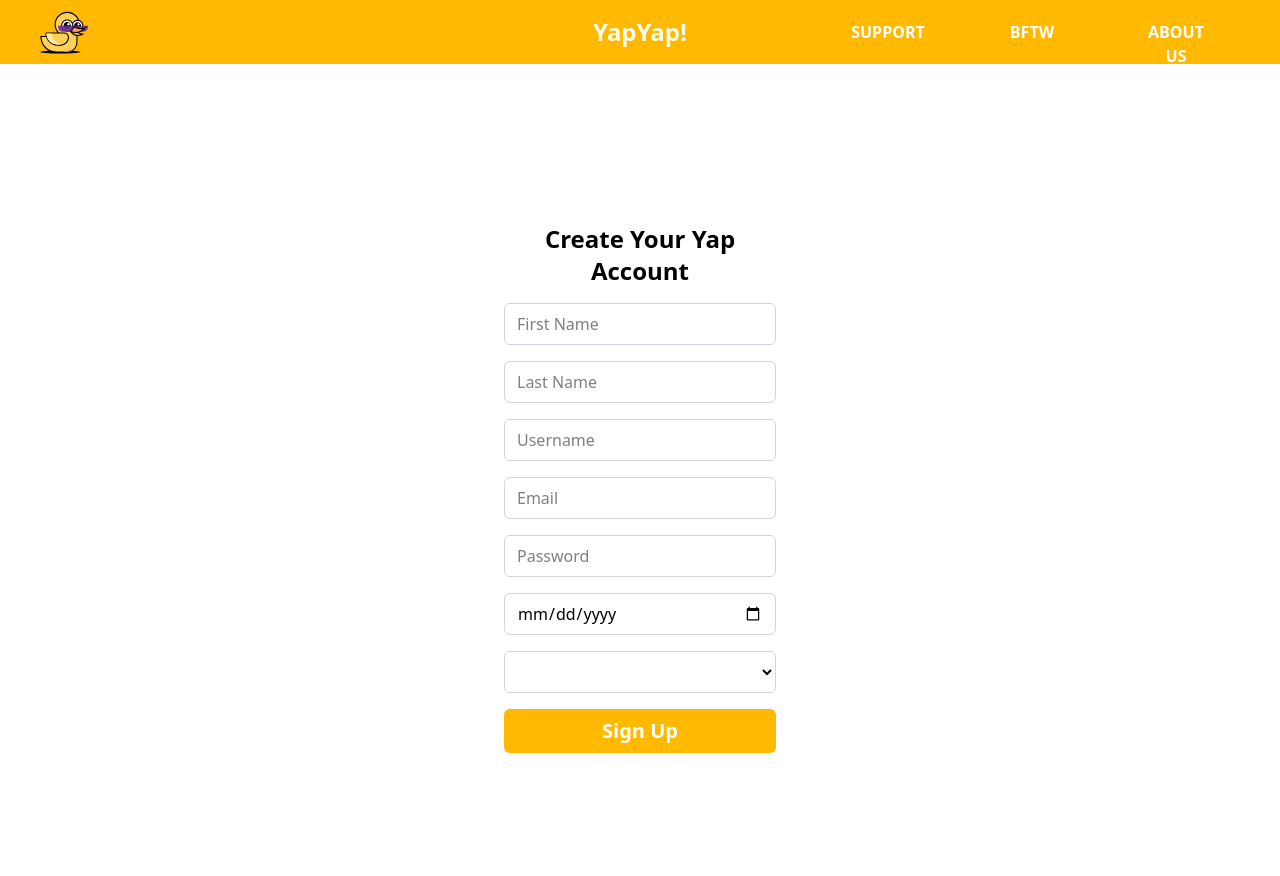
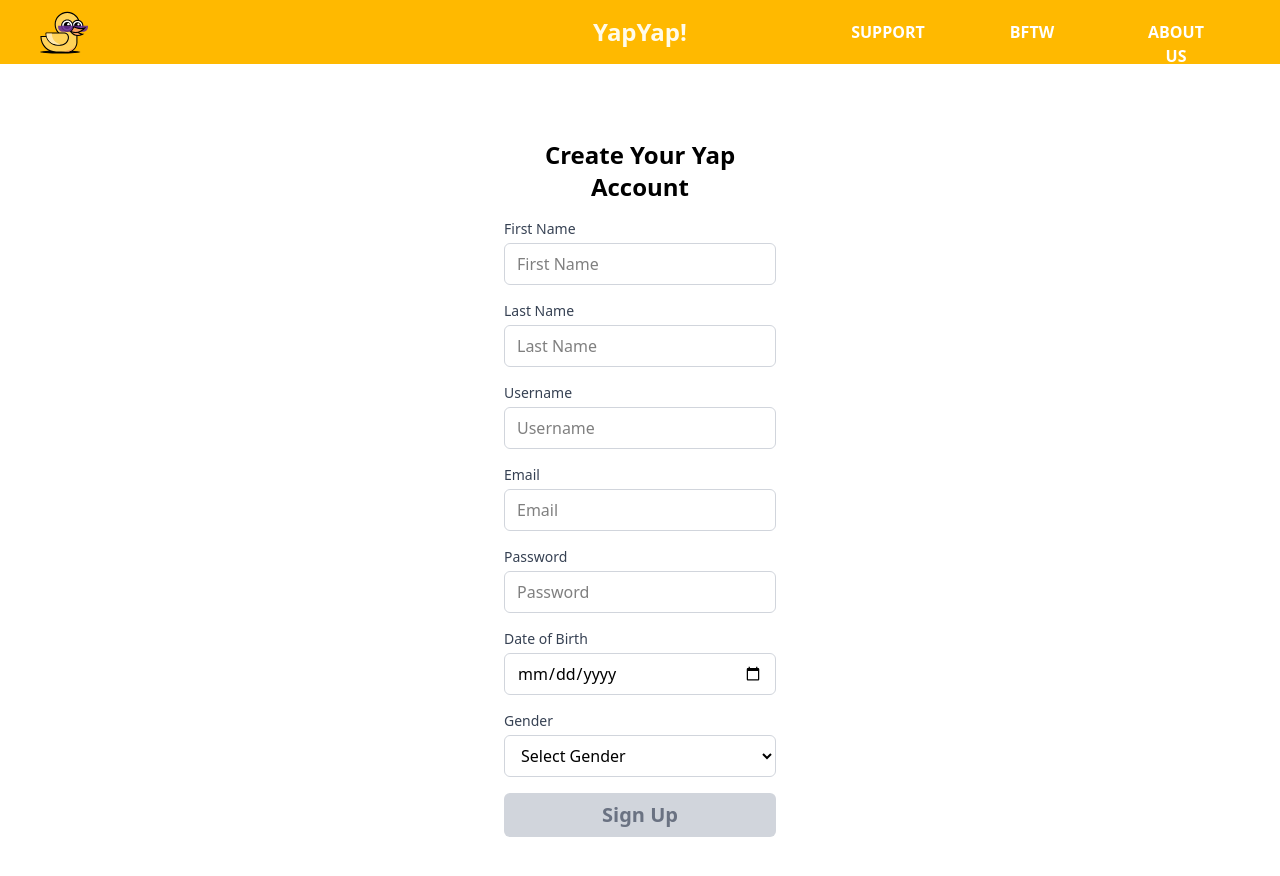
Before and after one commit to FardinAhmed3/YapYap, a React (Vite) app in the folder frontend/: page /signup in a window 1280 px wide. Shown: the top 876 px of the page. Built offline with nearby package versions, Linux system fonts and the light colour scheme.

Commit message:
fix: add client-side input field validation (closes #18)

```diff
--- a/frontend/src/components/SignUpForm.jsx
+++ b/frontend/src/components/SignUpForm.jsx
@@ -1,4 +1,5 @@
 import InputField from "./InputField"
+import { useState, useEffect } from "react"
 
 const SignUpForm = ({
     onSubmit,
@@ -7,13 +8,97 @@ const SignUpForm = ({
     username, setUsername,
     email, setEmail,
     password, setPassword,
-    // confirmPassword, setConfirmPassword,
     dob, setDob,
     gender, setGender
-}) =>{
+}) => {
+    const [errors, setErrors] = useState({})
+    const [isFormValid, setIsFormValid] = useState(false)
+    const [touched, setTouched] = useState({})
+    const [isSubmitting, setIsSubmitting] = useState(false)
+
+    const calculateAge = (birthDate) => {
+        const today = new Date()
+        const birth = new Date(birthDate)
+        let age = today.getFullYear() - birth.getFullYear()
+        const monthDiff = today.getMonth() - birth.getMonth()
+
+        if (monthDiff < 0 || (monthDiff === 0 && today.getDate() < birth.getDate())) {
+            age--
+        }
+
+        return age
+    }
+
+    const validateForm = () => {
+        const newErrors = {}
+
+        if (!firstName.trim()) {
+            newErrors.firstName = "First name is required"
+        }
+
+        if (!lastName.trim()) {
+            newErrors.lastName = "Last name is required"
+        }
+
+        if (!username.trim()) {
+            newErrors.username = "Username is required"
+        }
+
+        const emailRegex = /^[^\s@]+@[^\s@]+\.[^\s@]+$/
+        if (!email.trim()) {
+            newErrors.email = "Email is required"
+        } else if (!emailRegex.test(email)) {
+            newErrors.email = "Please enter a valid email address"
+        }
+
+        if (!password) {
+            newErrors.password = "Password is required"
+        } else if (password.length < 6) {
+            newErrors.password = "Password must be at least 6 characters"
+        }
+
+        if (!dob) {
+            newErrors.dob = "Date of birth is required"
+        } else {
+            const age = calculateAge(dob)
+            if (age < 13) {
+                newErrors.dob = "You must be at least 13 years old"
+            }
+        }
+
+        if (!gender) {
+            newErrors.gender = "Please select your gender"
+        }
+
+        setErrors(newErrors)
+        setIsFormValid(Object.keys(newErrors).length === 0)
+    }
+
+    useEffect(() => {
+        if (Object.keys(touched).length > 0 || isSubmitting) {
+            validateForm()
+        }
+    }, [firstName, lastName, username, email, password, dob, gender, touched, isSubmitting])
+
+    const handleBlur = (field) => {
+        setTouched(prev => ({ ...prev, [field]: true }))
+    }
+
+    const handleSubmit = (e) => {
+        e.preventDefault()
+        setIsSubmitting(true)
+        if (isFormValid) {
+            onSubmit(e)
+        }
+    }
+
+    const getFieldError = (field) => {
+        return (touched[field] || isSubmitting) ? errors[field] : ""
+    }
+
     return (
         <form
-            onSubmit={onSubmit}
+            onSubmit={handleSubmit}
             className="mt-4 p-6 w-[320px] z-50"
         >
             <h2 className="text-2xl font-bold text-center mb-4">Create Your Yap Account</h2>
@@ -23,6 +108,9 @@ const SignUpForm = ({
                 placeholder="First Name"
                 value={firstName}
                 onChange={(e) => setFirstName(e.target.value)}
+                onBlur={() => handleBlur('firstName')}
+                error={getFieldError('firstName')}
+                label="First Name"
             />
 
             <InputField
@@ -30,6 +118,9 @@ const SignUpForm = ({
                 placeholder="Last Name"
                 value={lastName}
                 onChange={(e) => setLastName(e.target.value)}
+                onBlur={() => handleBlur('lastName')}
+                error={getFieldError('lastName')}
+                label="Last Name"
             />
 
             <InputField
@@ -37,55 +128,79 @@ const SignUpForm = ({
                 placeholder="Username"
                 value={username}
                 onChange={(e) => setUsername(e.target.value)}
+                onBlur={() => handleBlur('username')}
+                error={getFieldError('username')}
+                label="Username"
             />
 
             <InputField
-                type="text"
+                type="email"
                 placeholder="Email"
                 value={email}
                 onChange={(e) => setEmail(e.target.value)}
+                onBlur={() => handleBlur('email')}
+                error={getFieldError('email')}
+                label="Email"
             />
 
             <InputField
-                type="text"
+                type="password"
                 placeholder="Password"
                 value={password}
                 onChange={(e) => setPassword(e.target.value)}
+                onBlur={() => handleBlur('password')}
+                error={getFieldError('password')}
+                label="Password"
             />
 
             <InputField
                 type="date"
                 value={dob}
                 onChange={(e) => setDob(e.target.value)}
+                onBlur={() => handleBlur('dob')}
+                error={getFieldError('dob')}
+                label="Date of Birth"
             />
 
+            <div className="mb-4">
+                <label className="block text-sm font-medium text-gray-700 mb-1">
+                    Gender
+                </label>
                 <select
                     value={gender}
-                placeholder="Select Gender"
                     onChange={(e) => setGender(e.target.value)}
-                className="
-                    w-full border border-gray-300 rounded-md px-3 py-2 mb-4
-                    focus:outline-none focus:ring-amber-400
-                "
+                    onBlur={() => handleBlur('gender')}
+                    className={`
+                        w-full border rounded-md px-3 py-2
+                        focus:outline-none focus:ring-2 focus:ring-amber-400
+                        ${getFieldError('gender') ? 'border-red-500' : 'border-gray-300'}
+                    `}
                 >
-                <option value="" disabled></option>
+                    <option value="" disabled>Select Gender</option>
                     <option value="Male">Male</option>
                     <option value="Female">Female</option>
                     <option value="Non-Binary">Non-Binary</option>
                 </select>
+                {getFieldError('gender') && (
+                    <p className="text-red-500 text-sm mt-1">{getFieldError('gender')}</p>
+                )}
+            </div>
 
             <button
                 type="submit"
-                className="
-                    w-full bg-amber-400 text-white py-2 rounded-md
-                    hover:bg-amber-500 transition duration-300
-                "
+                disabled={!isFormValid}
+                className={`
+                    w-full py-2 rounded-md transition duration-300
+                    ${isFormValid
+                        ? 'bg-amber-400 text-white hover:bg-amber-500'
+                        : 'bg-gray-300 text-gray-500 cursor-not-allowed'
+                    }
+                `}
             >
                 <h1 className="font-bold text-xl">
                     Sign Up
                 </h1>
             </button>
-
         </form>
     )
 }
```
Lines whose indentation alone changed are shown as unchanged.
